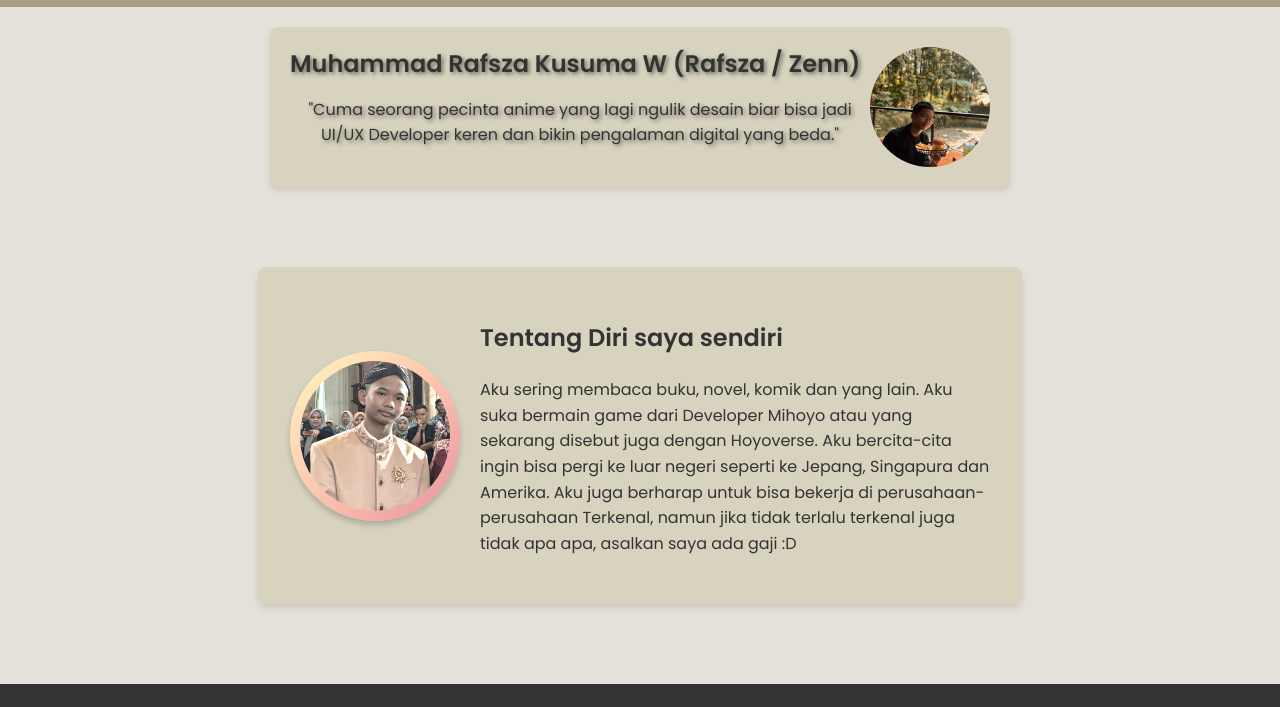
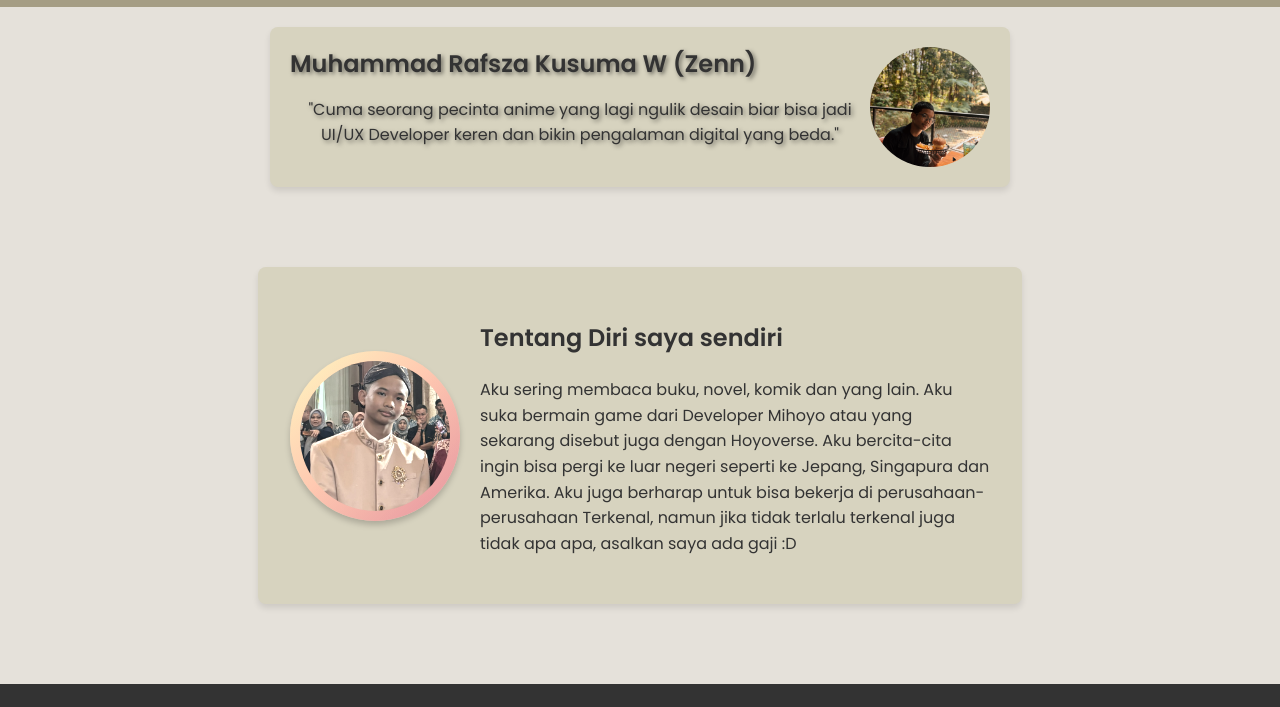
Before and after one commit to OnlyZenn21/portofoliorafsza, a website: page index.html in a window 1280 px wide. Shown: the part 63-770 px from the top of the page. Drawn offline with Linux system fonts and the light colour scheme.

Commit message:
change name

```diff
--- a/index.html
+++ b/index.html
@@ -30,7 +30,7 @@
   <section id="home">
     <div class="origin">
       <div class="wrapper">
-        <h1>Muhammad Rafsza Kusuma W (Rafsza / Zenn)</h1>
+        <h1>Muhammad Rafsza Kusuma W (Zenn)</h1>
 
         <p id="oren">"Cuma seorang pecinta anime yang lagi ngulik desain biar bisa jadi UI/UX Developer keren dan bikin
           pengalaman digital yang beda."</p>
```
